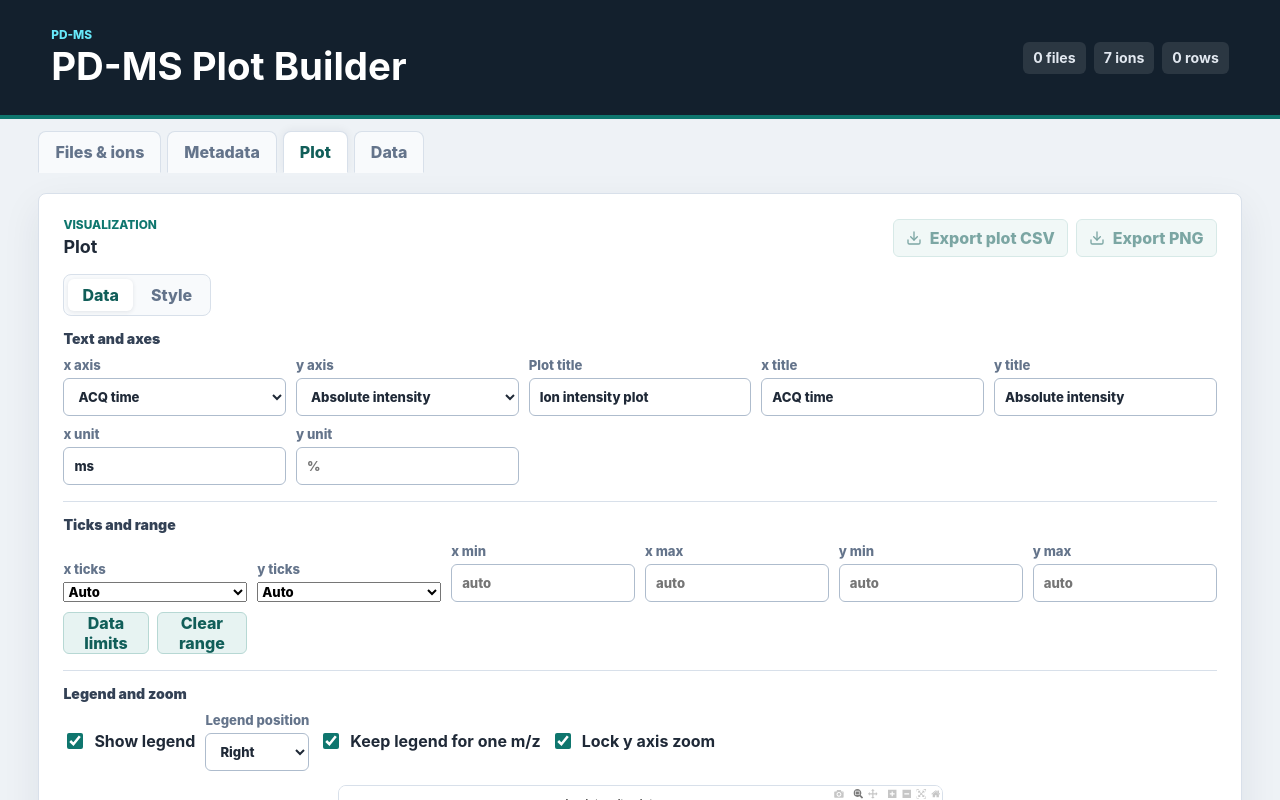
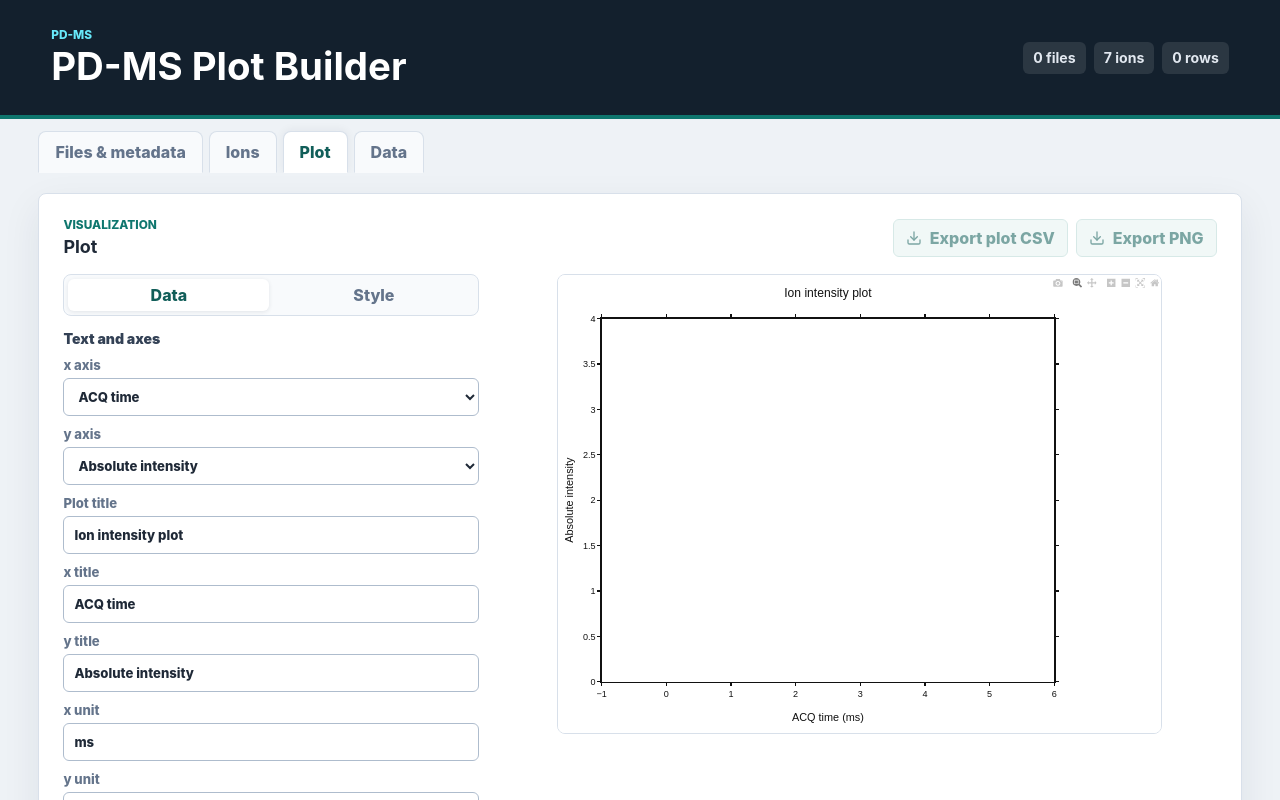
Before and after one commit to briciamarques/ms-plot, a React (Vite) app: page / in a window 1280 px wide. Both pictures are taken after a click on the tab "Plot". Shown: the top 800 px of the page. Built offline with nearby package versions, Linux system fonts and the light colour scheme.

Commit message:
Reorganize tabs and plot workspace

```diff
--- a/src/App.tsx
+++ b/src/App.tsx
@@ -27,11 +27,11 @@ import {
 } from "./utils/filenameMetadata";
 import { suggestIonTargets } from "./utils/ionSuggestions";
 
-type WorkspaceTab = "setup" | "metadata" | "plot" | "data";
+type WorkspaceTab = "files" | "ions" | "plot" | "data";
 
 const workspaceTabs: Array<{ key: WorkspaceTab; label: string }> = [
-  { key: "setup", label: "Files & ions" },
-  { key: "metadata", label: "Metadata" },
+  { key: "files", label: "Files & metadata" },
+  { key: "ions", label: "Ions" },
   { key: "plot", label: "Plot" },
   { key: "data", label: "Data" },
 ];
@@ -65,7 +65,7 @@ function App() {
   const [projectName, setProjectName] = useState("pd-ms-project");
   const [projectStatus, setProjectStatus] = useState("");
   const [activeWorkspaceTab, setActiveWorkspaceTab] =
-    useState<WorkspaceTab>("setup");
+    useState<WorkspaceTab>("files");
 
   const numericIons = useMemo<NumericIonTarget[]>(
     () =>
@@ -307,7 +307,7 @@ function App() {
       <main className="app-main">
         <div
           className="workspace-tab-panel"
-          hidden={activeWorkspaceTab !== "setup"}
+          hidden={activeWorkspaceTab !== "files"}
         >
           <ProjectPanel
             projectName={projectName}
@@ -320,20 +320,6 @@ function App() {
             onFilesSelected={handleFilesSelected}
             isLoading={isLoadingFiles}
           />
-          <IonSelectionPanel
-            ions={ions}
-            tolerance={tolerance}
-            canSuggestIons={files.some((file) => file.peaks.length > 0)}
-            onIonsChange={setIons}
-            onToleranceChange={setTolerance}
-            onSuggestIons={suggestIonsFromSpectra}
-          />
-        </div>
-
-        <div
-          className="workspace-tab-panel"
-          hidden={activeWorkspaceTab !== "metadata"}
-        >
           <MetadataTable
             files={files}
             selectedIds={selectedIds}
@@ -345,6 +331,17 @@ function App() {
             onUpdateMetadata={updateMetadata}
             onApplyBulkMetadata={applyBulkMetadata}
             onRemoveSelected={removeSelected}
+          />
+        </div>
+
+        <div className="workspace-tab-panel" hidden={activeWorkspaceTab !== "ions"}>
+          <IonSelectionPanel
+            ions={ions}
+            tolerance={tolerance}
+            canSuggestIons={files.some((file) => file.peaks.length > 0)}
+            onIonsChange={setIons}
+            onToleranceChange={setTolerance}
+            onSuggestIons={suggestIonsFromSpectra}
           />
         </div>
 
--- a/src/components/PlotBuilder.tsx
+++ b/src/components/PlotBuilder.tsx
@@ -647,6 +647,8 @@ export function PlotBuilder({ rows, isActive = true }: PlotBuilderProps) {
         </div>
       </div>
 
+      <div className="plot-workbench">
+        <aside className="plot-settings-panel" aria-label="Plot settings">
           <div className="plot-tabs" role="tablist" aria-label="Plot settings">
             <button
               type="button"
@@ -665,7 +667,6 @@ export function PlotBuilder({ rows, isActive = true }: PlotBuilderProps) {
           </div>
 
           {activeTab === "data" ? (
-        <>
             <div className="plot-menu">
             <div className="plot-control-group">
               <h3>Text and axes</h3>
@@ -912,7 +913,6 @@ export function PlotBuilder({ rows, isActive = true }: PlotBuilderProps) {
               ) : null}
             </div>
             </div>
-        </>
           ) : (
             <div className="style-panel">
           <div className="plot-control-group">
@@ -1176,11 +1176,15 @@ export function PlotBuilder({ rows, isActive = true }: PlotBuilderProps) {
           </div>
             </div>
           )}
+        </aside>
 
+        <div className="plot-preview-pane">
           <div className="plot-preview-area" ref={previewAreaRef}>
             <div
               className={
-            previewExportRatio ? "plot-shell plot-shell-scaled" : "plot-shell"
+                previewExportRatio
+                  ? "plot-shell plot-shell-scaled"
+                  : "plot-shell"
               }
               style={
                 previewExportRatio
@@ -1198,7 +1202,9 @@ export function PlotBuilder({ rows, isActive = true }: PlotBuilderProps) {
               <div
                 ref={plotRef}
                 className={
-              previewExportRatio ? "plot-canvas plot-canvas-scaled" : "plot-canvas"
+                  previewExportRatio
+                    ? "plot-canvas plot-canvas-scaled"
+                    : "plot-canvas"
                 }
                 style={
                   previewExportRatio
@@ -1212,6 +1218,8 @@ export function PlotBuilder({ rows, isActive = true }: PlotBuilderProps) {
               />
             </div>
           </div>
+        </div>
+      </div>
     </section>
   );
 }
--- a/src/styles.css
+++ b/src/styles.css
@@ -604,6 +604,73 @@ label:has(input:disabled) {
   margin-bottom: 14px;
 }
 
+.plot-workbench {
+  display: grid;
+  grid-template-columns: minmax(300px, 420px) minmax(0, 1fr);
+  gap: 18px;
+  align-items: start;
+}
+
+.plot-settings-panel {
+  display: grid;
+  gap: 14px;
+  max-height: calc(100vh - 150px);
+  min-width: 0;
+  overflow: auto;
+  padding-right: 4px;
+  position: sticky;
+  top: 14px;
+}
+
+.plot-preview-pane {
+  min-width: 0;
+  position: sticky;
+  top: 14px;
+}
+
+.plot-settings-panel .plot-tabs {
+  display: flex;
+  margin-bottom: 0;
+  width: 100%;
+}
+
+.plot-settings-panel .tab-button {
+  flex: 1;
+}
+
+.plot-settings-panel .plot-menu,
+.plot-settings-panel .style-panel {
+  margin-bottom: 0;
+}
+
+.plot-settings-panel .plot-controls,
+.plot-settings-panel .axis-range-controls,
+.plot-settings-panel .style-grid,
+.plot-settings-panel .color-settings-grid {
+  grid-template-columns: 1fr;
+}
+
+.plot-settings-panel .legend-controls,
+.plot-settings-panel .inside-legend-controls,
+.plot-settings-panel .style-actions,
+.plot-settings-panel .style-switches {
+  align-items: stretch;
+  flex-direction: column;
+}
+
+.plot-settings-panel .control-button-row {
+  display: grid;
+  grid-template-columns: repeat(2, minmax(0, 1fr));
+}
+
+.plot-settings-panel .secondary-button {
+  width: 100%;
+}
+
+.plot-settings-panel .trace-color-panel {
+  grid-template-columns: 1fr;
+}
+
 .plot-control-group {
   display: grid;
   gap: 10px;
@@ -776,11 +843,19 @@ label:has(input:disabled) {
   }
 
   .ion-grid,
+  .plot-workbench,
   .plot-controls,
   .axis-range-controls,
   .color-settings-grid,
   .style-grid {
     grid-template-columns: 1fr;
+  }
+
+  .plot-settings-panel,
+  .plot-preview-pane {
+    max-height: none;
+    overflow: visible;
+    position: static;
   }
 }
 
```
Lines whose indentation alone changed are shown as unchanged.
